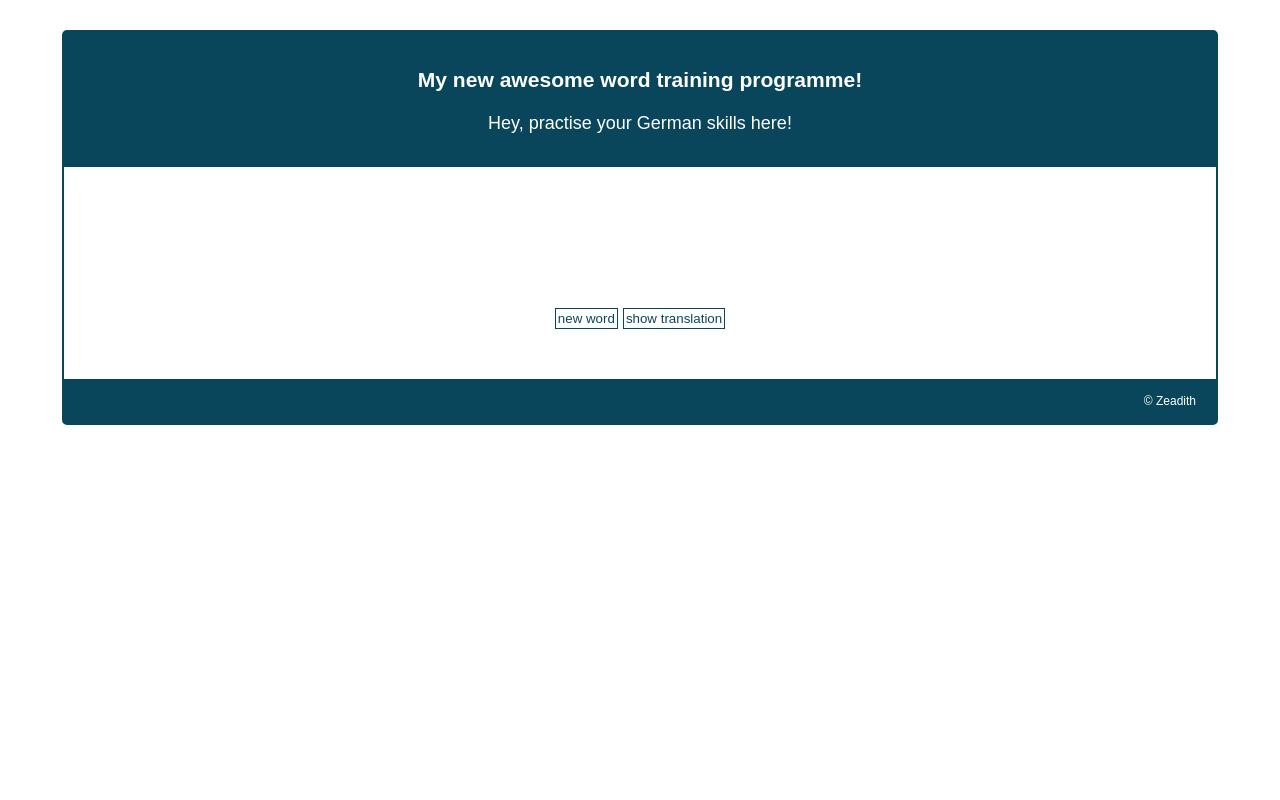
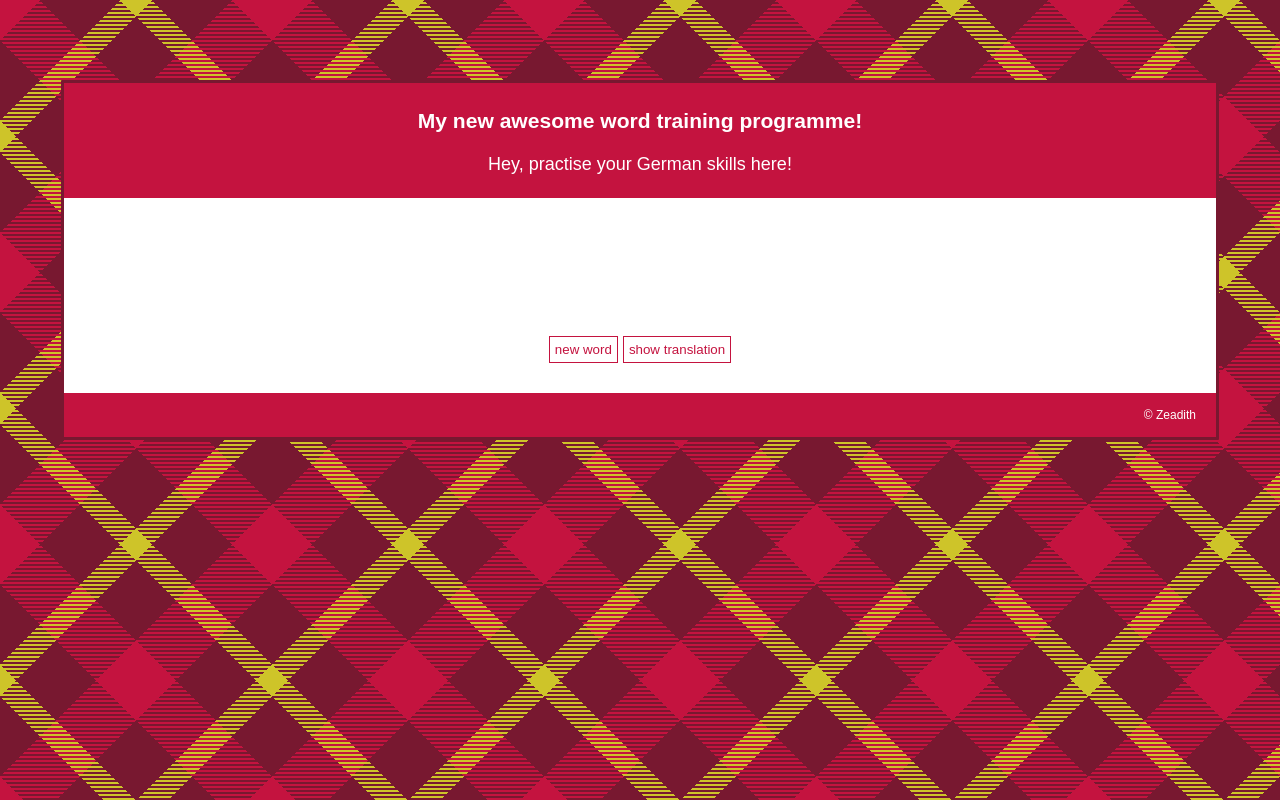
Before and after one commit to zeadith/german-word-training, a plain HTML site: page index.html in a window 1280 px wide. Drawn offline with nearby package versions, Linux system fonts and the light colour scheme.

Commit message:
Changed colours.

```diff
--- a/stylesheets/style.css
+++ b/stylesheets/style.css
@@ -7,15 +7,26 @@ body {
 	margin: 0;
 	padding: 0;
 	font-family: arial;
-	color: #09465c;
+	color: #C4133F;
 	font-size: 1.8rem;
+	background: url(img/tartan.png);
 }
 
+.main {
+	position: absolute;
+	top: 50px;
+
+}
 .page-header {
-	padding: 15px;
+	padding: 5px;
 	color: #ffffff;
-	background-color: #09465c;
-	margin-bottom: 50px;
+	background-color: #C4133F;
+
+}
+
+.learning {
+	background-color: #ffffff;
+	padding: 30px 0;
 }
 
 .displayingWords {
@@ -25,16 +36,16 @@ body {
 }
 
 .btn {
-	border: 1px solid #09465c;
+	border: 1px solid #C4133F;
 	background-color: #ffffff;
-	color: #09465c;
-	padding: 2px;
+	color: #C4133F;
+	padding: 5px;
 }
 
 .page-footer {
-	margin-top: 50px;
+
 	padding: 3px;
-	background-color: #09465c;
+	background-color: #C4133F;
 	font-size: 1.2rem;
 	text-align: right;
 }
@@ -49,12 +60,14 @@ body {
 		max-width: 90vw;
 		margin: auto;
 		margin-top: 30px;
-		border: 2px solid #09465c;
-		border-radius: 5px;
+		border: 3px solid #781830;
+		position: relative;
+		border-radius: 1px;
+
 	}
 
 	.btn:hover{
-		background-color: #09465c;
+		background-color: #781830;
 		color: #ffffff;
 
 	}
```
Also changed, not shown: stylesheets/img/tartan.png (added).
